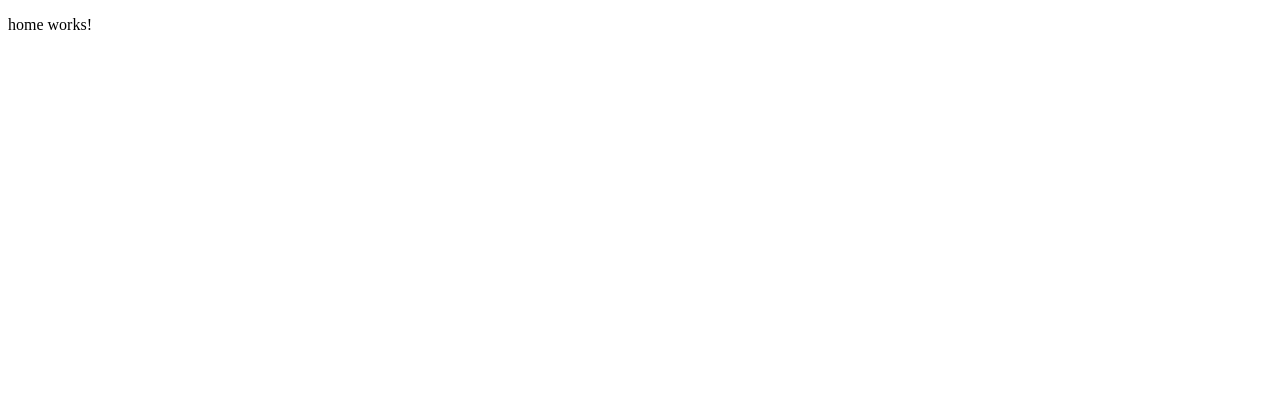
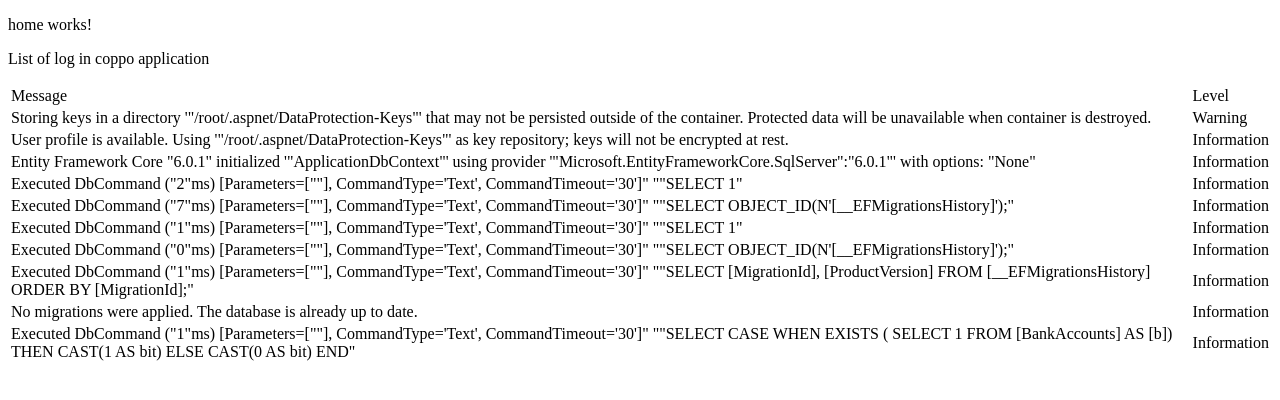
Before and after one commit to CodeRumor/DEBUG_CLIENT, an Angular app: page / in a window 1280 px wide. Shown: the top 400 px of the page. Built offline with nearby package versions, Linux system fonts and the light colour scheme.

Commit message:
Add coppolog is template to the home page.

```diff
--- a/src/app/home/home.component.html
+++ b/src/app/home/home.component.html
@@ -1 +1,3 @@
 <p>home works!</p>
+
+<app-coppolog-list></app-coppolog-list>
```
